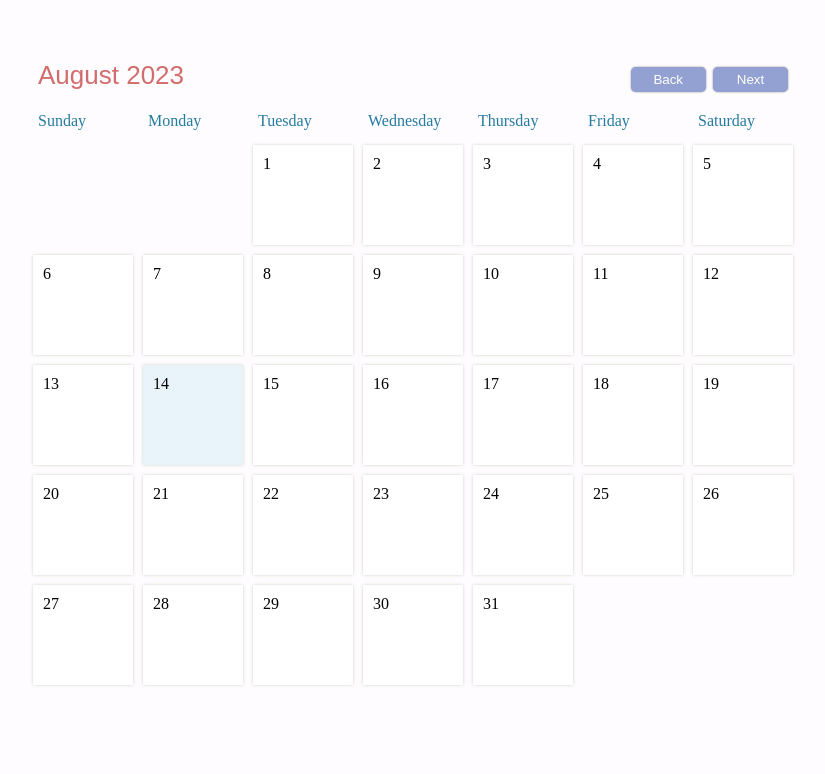
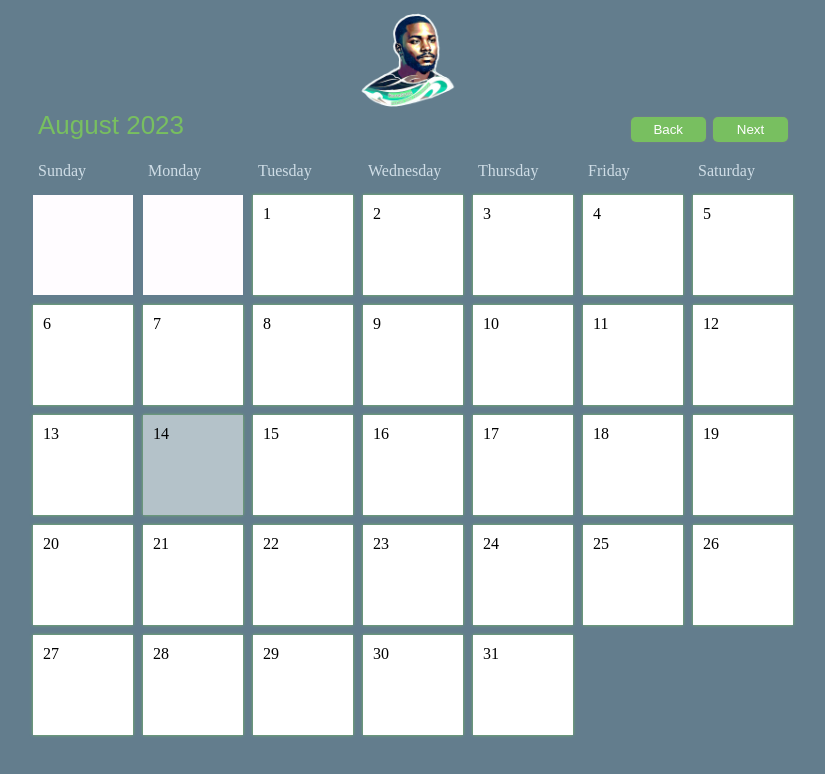
Before and after one commit to JimmyBlutron/Brush-Your-Hair, a plain HTML site: page index.html in a window 1280 px wide. Shown: the whole page, without its empty margins (227-1052 px from the left). Drawn offline with Linux system fonts and the light colour scheme.

Commit message:
Color scheme change

```diff
--- a/index.html
+++ b/index.html
@@ -4,12 +4,13 @@
     <meta charset="UTF-8">
     <meta name="viewport" content="width=device-width, initial-scale=1.0">
     <title>Calendar in Plain JS</title>
-
     <link rel="stylesheet" href="style.css">
   </head>
+
   <body>
+  <img id="logo" src="logo.png" alt="Logo">
+    <div id="container">
 
-    <div id="container">
       <div id="header">
         <div id="monthDisplay"> </div>
         <div id="eventTitle"> </div>
--- a/script.js
+++ b/script.js
@@ -160,10 +160,6 @@ function saveEvent() {
   }
 }
 
-
-
-
-
 function deleteEvent() {
   events = events.filter(event => event.date!== clicked);
   localStorage.setItem('events', JSON.stringify(events));
@@ -214,7 +210,5 @@ function updateCountupInHeader(startTime, duration) {
   }, 1000); // Update every second
 }
 
-
-
 initButtons();
 renderCalendar();
--- a/style.css
+++ b/style.css
@@ -1,9 +1,10 @@
 body {
   display:flex;
-  margin-top: 50px;
+  margin-top: 100px;
   justify-content: center;
-  background-color: #FFFCFF;
+  background-color: #637d8d;
 }
+
 button {
   width: 75px;
   cursor: pointer;
@@ -17,26 +18,57 @@ button {
 
 #header {
   padding: 10px;
-  color: #d36c6c;
+  color: #78bf60;
   font-size: 26px;
   font-family: sans-serif;
   display: flex;
   justify-content: space-between;
 }
 #header button {
-  background-color: #92a1d1;
+  background-color: #78bf60;
 }
 #container {
   width:  770px;
+  justify-content: center;
 }
+#logo {
+  position:fixed;
+  top: 1px; /* Adjust the top distance as needed */
+  width: 120px; /* Adjust the width as needed */
+  height: 120px; /* Adjust the height as needed */
+}
+#logo::before {
+  position: absolute;
+  width: 100%;
+  height: 100%;
+  background: #081b29;
+  animation: showRight .5s ease forwards;
+  animation-delay: .4s;
+}
+
+#logo:hover {
+  transform: scale(1.1); /* Enlarge the logo on hover */
+}
+
 #weekdays {
   width: 100%;
   display: flex;
-  color: #247BA0;
+  color: #cfdde6;
 }
 #weekdays div {
   width: 100px;
   padding: 10px;
+}
+#weekdays div::before {
+  content: '';
+  position: absolute;
+  top: 0;
+  right: 0%;
+  width: 100%;
+  height: 100%;
+  background: #b4c2c9;
+  animation: showRight 1s ease forwards;
+  animation-delay: 2.5s;
 }
 #calendar {
   width: 100%;
@@ -52,7 +84,7 @@ button {
   box-sizing: border-box;
   background-color: white;
   margin: 5px;
-  box-shadow: 0px 0px 3px #CBD4C2;
+  box-shadow: 0px 0px 3px #78bf60;
   display: flex;
   flex-direction: column;
   justify-content: space-between;
@@ -62,15 +94,15 @@ button {
 }
 
 .day + #currentDay {
-  background-color: #e8f4fa;
+  background-color: #b4c2c9;
 }
 .event {
-  font-size: 10px;
-  padding: 3px;
-  background-color: #58bae4;
+  font-size: 9px;
+  padding: 1px;
+  background-color: #78bf60;
   color: white;
   border-radius: 5px;
-  max-height: 55px;
+  max-height: 50px;
   overflow: hidden;
 }
 .padding {
@@ -123,3 +155,16 @@ button {
   position: absolute;
   background-color: rgba(0, 0, 0, 0.8);
 }
+
+/* KEYFRAMES ANIMATION */
+@keyframes showRight {
+  100%{
+      width:  0;
+  }
+}
+
+@keyframes manipActiveHover {
+  100% {
+      pointer-events: auto;
+  }
+}
```
Also changed, not shown: logo.png (added).
